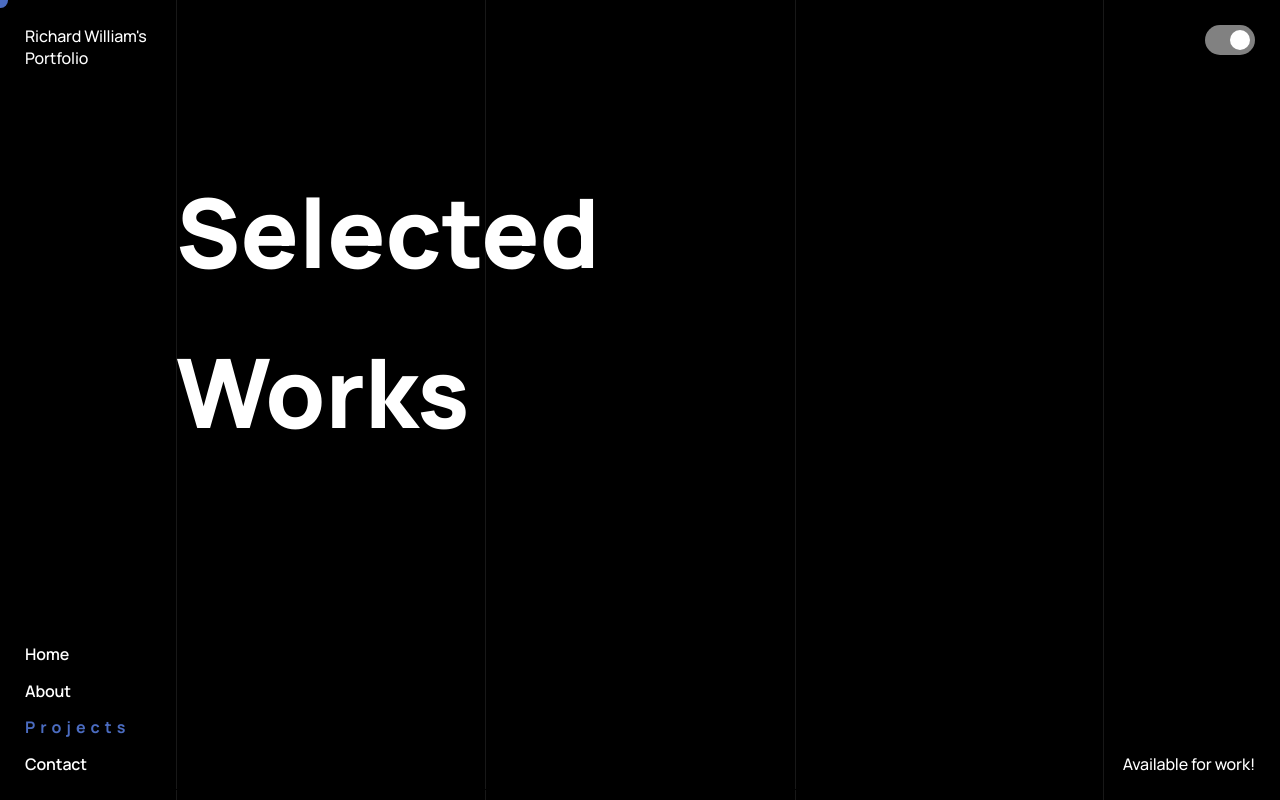
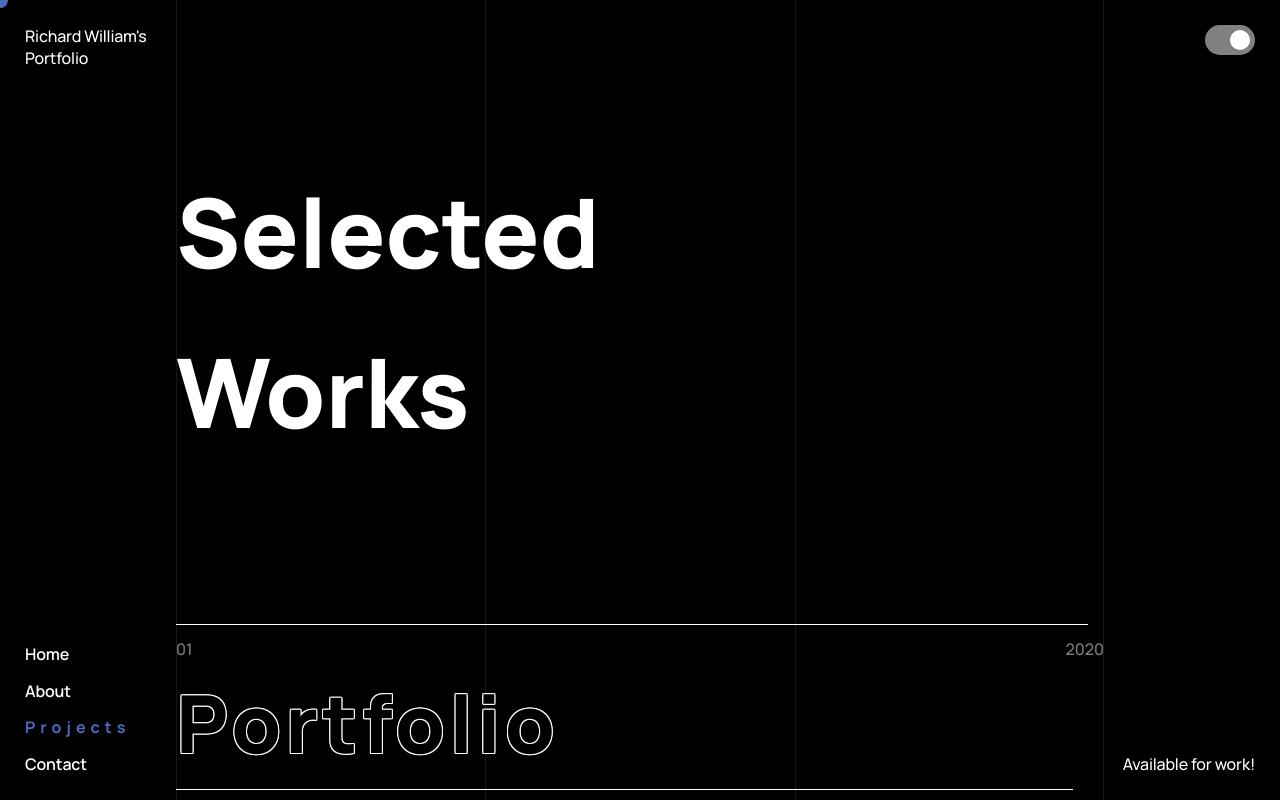
Before and after one commit to beliver-jsx/tulip-landingpage, a Next.js app: page /projects in a window 1280 px wide. Shown: the top 800 px of the page. Built offline with nearby package versions, Linux system fonts and the light colour scheme.

Commit message:
Update Project.tsx

```diff
--- a/src/components/atoms/Project.tsx
+++ b/src/components/atoms/Project.tsx
@@ -33,18 +33,18 @@ const ProjectListItem: React.FC<Props> = ({ index, item }) => {
 
     const transitions = {
         text: {
-            delay: index == 0 ? 10 : (index + 10) * .1,
+            delay: index == 0 ? 1 : (index + 10) * .1,
             duration: 1.8,
             ease: [0.87, 0, 0.13, 1]
         },
         line: {
-            delay: index == 0 ? 10 : (index + 10) * .1,
+            delay: index == 0 ? 1 : (index + 10) * .1,
             duration: 1.8,
             ease: [0.87, 0, 0.13, 1]
         },
 
         header: {
-            delay: index == 0 ? 10 : (index + 10) * .1,
+            delay: index == 0 ? 1 : (index + 10) * .1,
         }
     }
 
@@ -86,7 +86,7 @@ const ProjectListItem: React.FC<Props> = ({ index, item }) => {
                 animate="animate"
                 style={{ height: '1px' }}
                 transition={transitions.line}
-                className="bg-black">&nbsp;</motion.div>
+                className="bg-black dark:bg-white">&nbsp;</motion.div>
 
             <motion.div
                 animate="animate"
```
